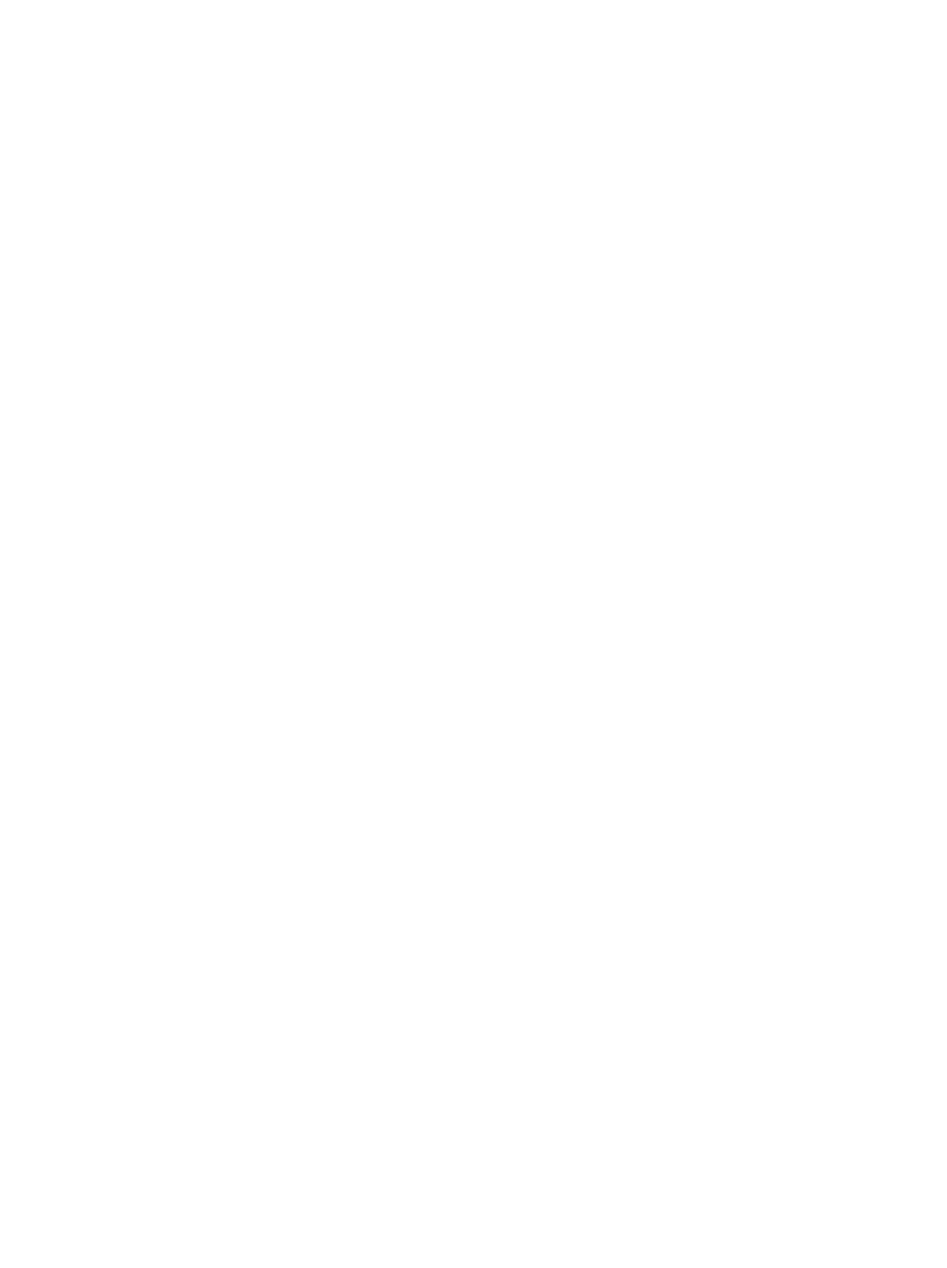
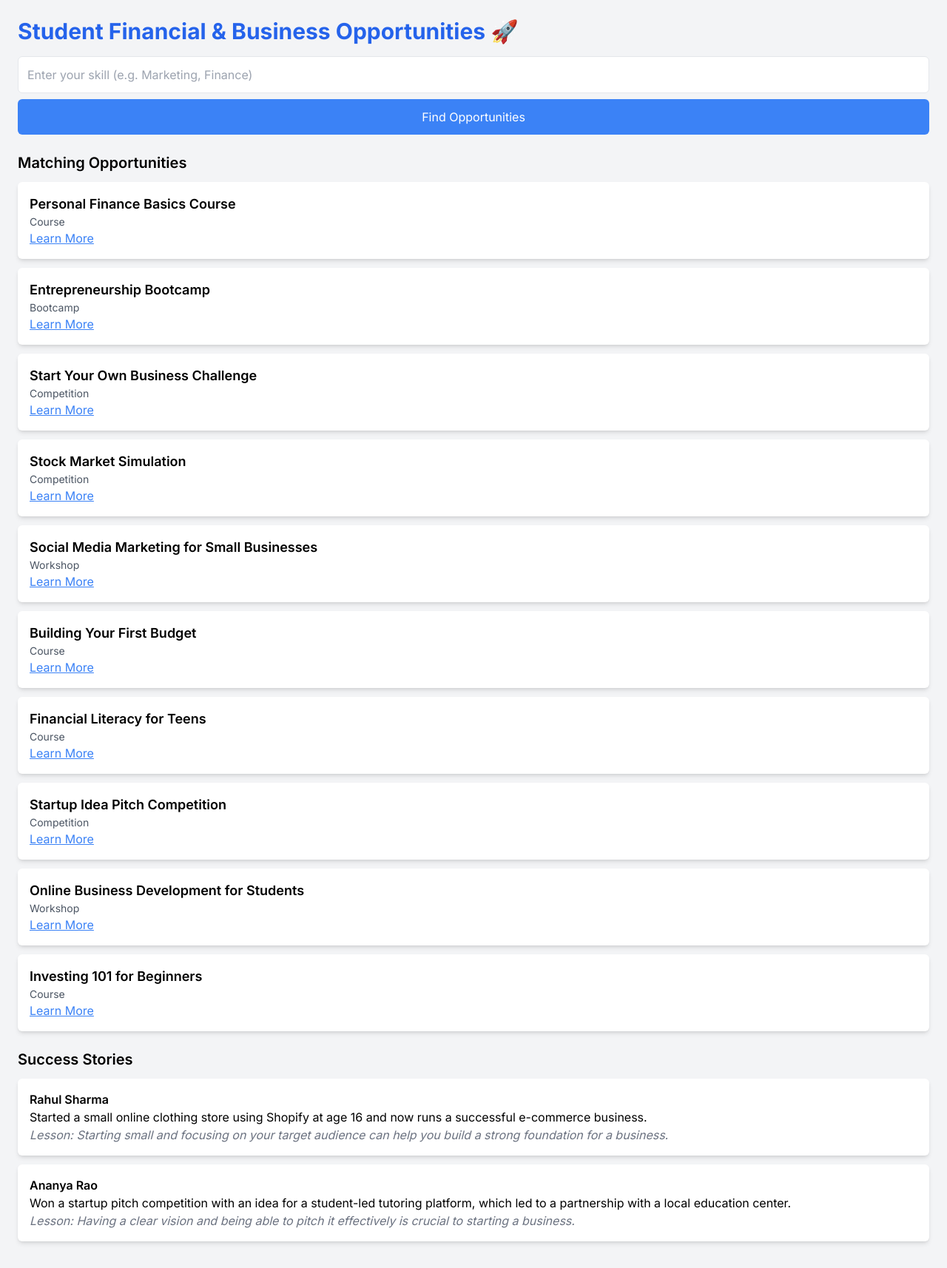
Before and after one commit to Clusters-Config/Fin-Quest, a React (Vite) app in the folder frontend/: page /SideHustleFinder in a window 1280 px wide. Before the commit this address had no page. Shown: the whole page at 74% size. Before the commit the page ends 800 px from the top, so only its background shows below. Built offline with nearby package versions, Linux system fonts and the light colour scheme.

Commit message:
Added a new feature- SideHustleFinder

```diff
--- a/frontend/src/App.jsx
+++ b/frontend/src/App.jsx
@@ -8,6 +8,7 @@ import Features from './pages/Features';
 import TaxPage from './pages/TaxPage';
 import Stories from './pages/Stories';
 import FinFlux from './pages/FinFlux';
+import SideHustleFinder from './pages/SideHustleFinder';
 import Communitys from './pages/Communitys';
 import Chat from './pages/Chat';
 import Signup from './pages/Signup';
@@ -56,6 +57,7 @@ const App = () => {
           <Route path="/TaxPage" element={<TaxPage />} />
           <Route path="/Stories" element={< Stories />} />
           <Route path="/FinFlux" element={< FinFlux />} />
+          <Route path="/SideHustleFinder" element={<  SideHustleFinder />} />
           <Route path="/communitys" element={<Communitys />} />
           <Route path='/chat' element={<Chat />} />
           <Route path="/TerminologyPage" element={<TerminologyPage />} />
--- a/frontend/src/pages/Features.jsx
+++ b/frontend/src/pages/Features.jsx
@@ -72,6 +72,12 @@ function FeaturesPage() {
         >
           FinFlux
         </Link>
+        <Link
+          to="/SideHustleFinder"
+          className="block bg-[#F39C12] text-white py-4 px-8 rounded-lg shadow-lg hover:bg-[#1F4068] hover:scale-105 transform transition duration-300 text-center"
+        >
+          SideHustleFinder
+        </Link>
       </section>
 
       {/* Footer */}
--- /dev/null
+++ b/frontend/src/pages/SideHustleFinder.jsx
@@ -0,0 +1,93 @@
+import React, { useState } from "react";
+
+const activityData = [
+  { id: 1, title: "Personal Finance Basics Course", type: "Course", skills: ["Finance", "Budgeting", "Investing"], link: "#" },
+  { id: 2, title: "Entrepreneurship Bootcamp", type: "Bootcamp", skills: ["Business", "Startup", "Marketing"], link: "#" },
+  { id: 3, title: "Start Your Own Business Challenge", type: "Competition", skills: ["Business", "Marketing", "Strategy"], link: "#" },
+  { id: 4, title: "Stock Market Simulation", type: "Competition", skills: ["Finance", "Investing", "Stock Market"], link: "#" },
+  { id: 5, title: "Social Media Marketing for Small Businesses", type: "Workshop", skills: ["Marketing", "Social Media", "Business"], link: "#" },
+  { id: 6, title: "Building Your First Budget", type: "Course", skills: ["Finance", "Budgeting", "Planning"], link: "#" },
+  { id: 7, title: "Financial Literacy for Teens", type: "Course", skills: ["Finance", "Money Management", "Saving"], link: "#" },
+  { id: 8, title: "Startup Idea Pitch Competition", type: "Competition", skills: ["Entrepreneurship", "Pitching", "Business"], link: "#" },
+  { id: 9, title: "Online Business Development for Students", type: "Workshop", skills: ["Business", "E-commerce", "Marketing"], link: "#" },
+  { id: 10, title: "Investing 101 for Beginners", type: "Course", skills: ["Investing", "Stock Market", "Finance"], link: "#" },
+];
+
+const caseStudies = [
+  {
+    id: 1,
+    name: "Rahul Sharma",
+    story: "Started a small online clothing store using Shopify at age 16 and now runs a successful e-commerce business.",
+    lessons: "Starting small and focusing on your target audience can help you build a strong foundation for a business.",
+  },
+  {
+    id: 2,
+    name: "Ananya Rao",
+    story: "Won a startup pitch competition with an idea for a student-led tutoring platform, which led to a partnership with a local education center.",
+    lessons: "Having a clear vision and being able to pitch it effectively is crucial to starting a business.",
+  },
+];
+
+const SideHustleFinder = () => {
+  const [skill, setSkill] = useState("");
+  const [filteredActivities, setFilteredActivities] = useState(activityData);
+
+  const handleSearch = () => {
+    const results = activityData.filter((activity) =>
+      activity.skills.some((s) => s.toLowerCase().includes(skill.toLowerCase()))
+    );
+    setFilteredActivities(results);
+  };
+
+  return (
+    <div className="p-6 bg-gray-100 min-h-screen">
+      <h2 className="text-3xl font-bold text-blue-600 mb-4">Student Financial & Business Opportunities 🚀</h2>
+
+      {/* Input for Skill Search */}
+      <div className="mb-6">
+        <input
+          type="text"
+          placeholder="Enter your skill (e.g. Marketing, Finance)"
+          value={skill}
+          onChange={(e) => setSkill(e.target.value)}
+          className="p-3 w-full border rounded-md"
+        />
+        <button onClick={handleSearch} className="bg-blue-500 text-white p-3 mt-2 rounded-md w-full">
+          Find Opportunities
+        </button>
+      </div>
+
+      {/* Activity Listings */}
+      <div>
+        <h3 className="text-xl font-semibold mb-3">Matching Opportunities</h3>
+        {filteredActivities.length > 0 ? (
+          filteredActivities.map((activity) => (
+            <div key={activity.id} className="p-4 bg-white shadow-md rounded-md mb-3">
+              <h4 className="text-lg font-semibold">{activity.title}</h4>
+              <p className="text-sm text-gray-600">{activity.type}</p>
+              <a href={activity.link} className="text-blue-500 underline">
+                Learn More
+              </a>
+            </div>
+          ))
+        ) : (
+          <p className="text-gray-500">No opportunities found. Try another skill.</p>
+        )}
+      </div>
+
+      {/* Case Studies */}
+      <div className="mt-6">
+        <h3 className="text-xl font-semibold mb-3">Success Stories</h3>
+        {caseStudies.map((caseStudy) => (
+          <div key={caseStudy.id} className="p-4 bg-white shadow-md rounded-md mb-3">
+            <h4 className="font-semibold">{caseStudy.name}</h4>
+            <p>{caseStudy.story}</p>
+            <p className="italic text-gray-500">Lesson: {caseStudy.lessons}</p>
+          </div>
+        ))}
+      </div>
+    </div>
+  );
+};
+
+export default SideHustleFinder;
```
